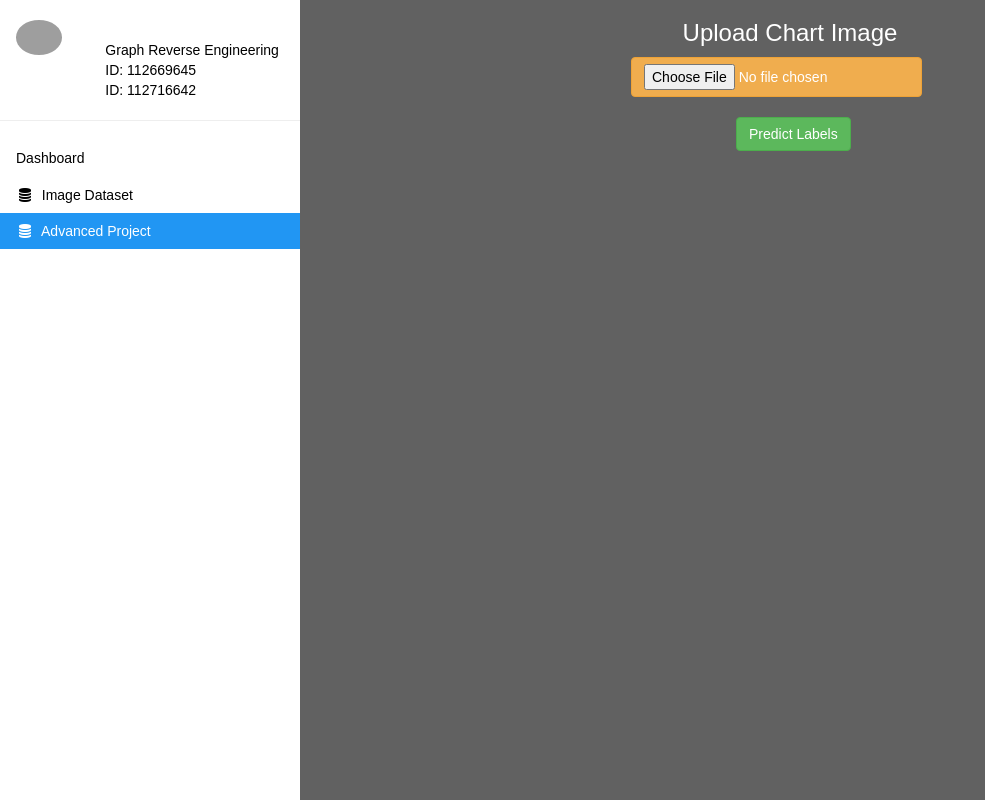
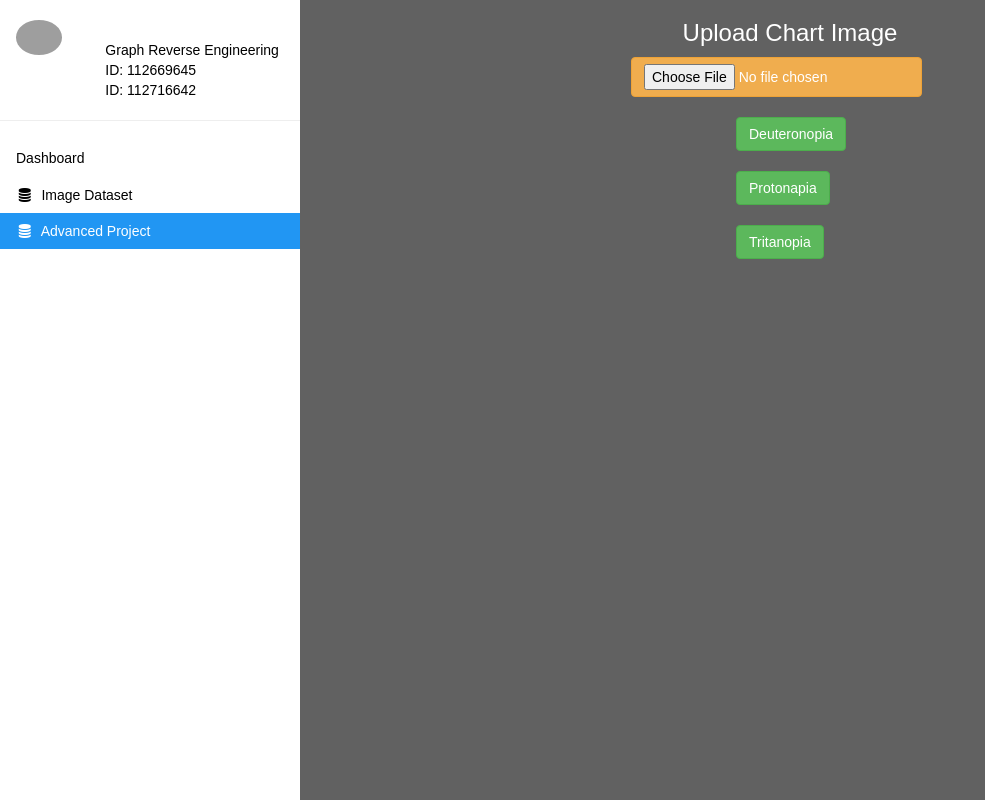
Before and after one commit to marif1901/Graph-Reverse-Engineering, a Flask app: page / in a window 1280 px wide. Shown: the part 43-843 px from the top of the page, without its empty margins (0-985 px from the left). Run offline with Flask 2, Linux system fonts and the light colour scheme; parts of the project's set-up code (start-up, migrations or seed data) failed here and were passed over; some libraries are stand-ins or nearby versions; grey boxes are pictures that could not be loaded.

Commit message:
Add files via upload

```diff
--- a/templates/AdvancedProject.html
+++ b/templates/AdvancedProject.html
@@ -133,9 +133,34 @@ html,body,h1,h2,h3,h4,h5 {font-family: "Raleway", sans-serif}
 </div>
 <br>
 <div class="w3-container" style="width:140px; margin:0 auto;">
-<button type="submit" class="btn btn-success" align="center">Predict Labels</button>
+  <div class="button">
+<button type="submit" class="btn btn-success" align="center"> Deuteronopia</button>
+</div>
+<br>
+
 </form>
+
+
+<form action = "/yes" method = "post" enctype="multipart/form-data">
+  <!--   <div class="w3-container" style="width:350px; margin:0 auto;"> -->
+<!-- <label class="btn btn-warning" for="my-file-selector">
+    <input id="my-file-selector" name="file" type="file" class="d-none">
+</label> -->
+<div class="button">
+<button type="submit" class="btn btn-success" align="center">Protonapia </button>
 </div>
+<br>
+
+
+</form>
+<form action = "/t3" method = "post" enctype="multipart/form-data">
+    <!-- <div class="w3-container" style="width:350px; margin:0 auto;"> -->
+<div class="button">
+<button type="submit" class="btn btn-success" align="center">Tritanopia </button>
+<br>
+</div>
+<!-- </div>
+ --></form>
 
 <!-- <form class="form-inline center-block" action = "/success" method = "post" enctype="multipart/form-data">
     <div class="input-group">
```
